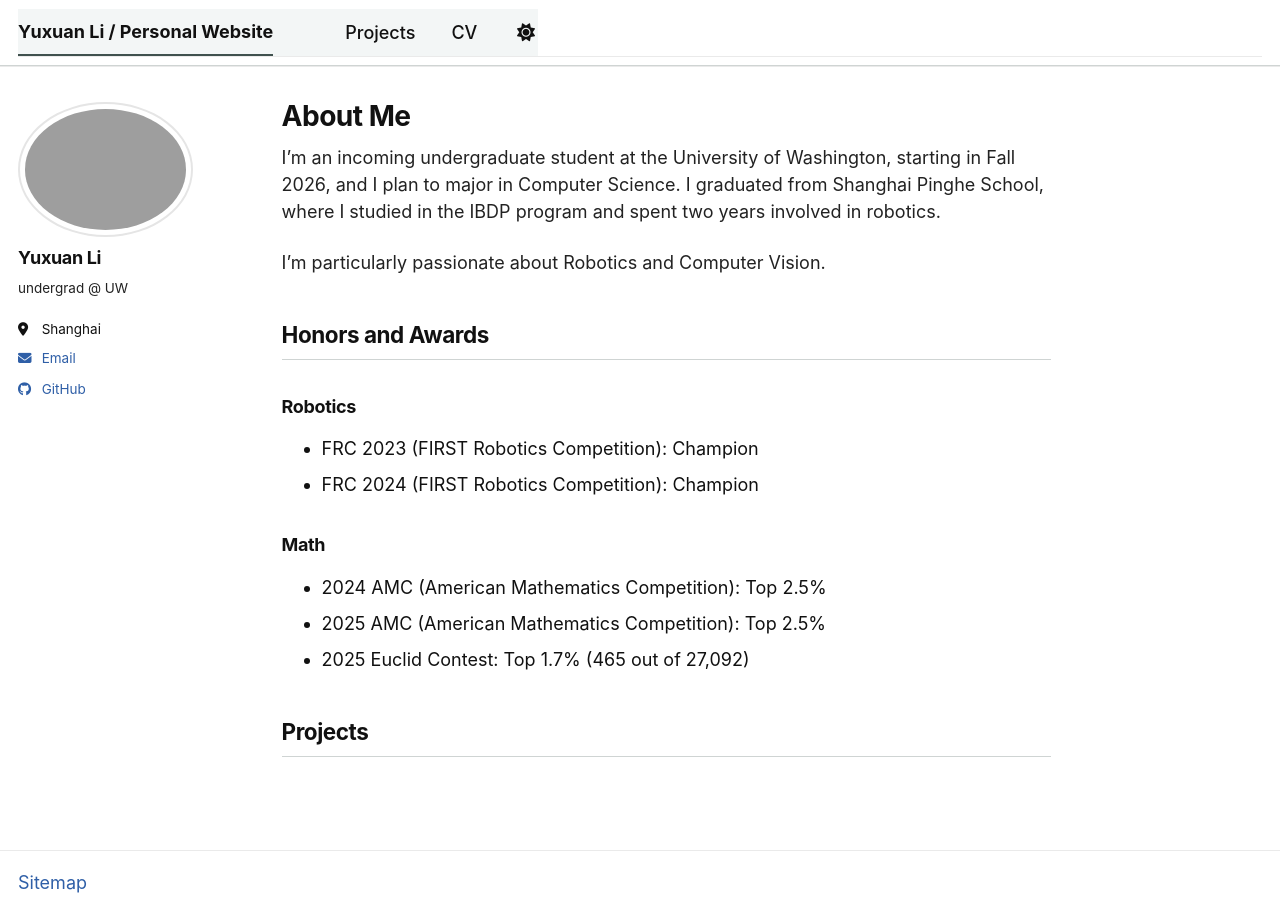
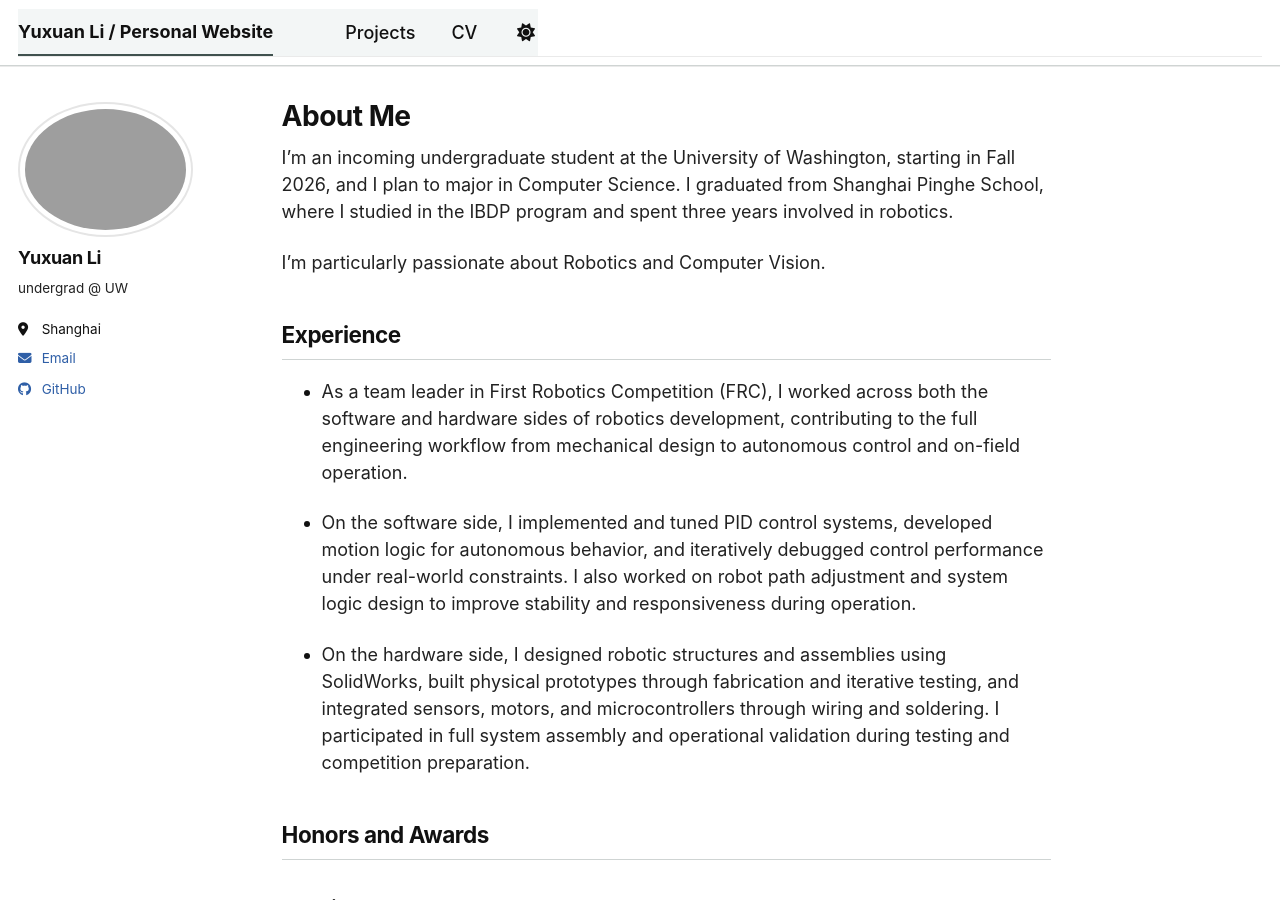
Before and after one commit to H1234L1/H1234L1.github.io, a Jekyll site: the page built from _pages/about.md, in a window 1280 px wide and 900 px high. Built offline with Jekyll 4.4.1, drawn with Linux system fonts in a browser that asks for light colours; a script bundle is joined from its source files by our own code; library files that are not in the unit come from our copies.

Commit message:
Update about.md

```diff
--- a/_pages/about.md
+++ b/_pages/about.md
@@ -7,9 +7,16 @@ redirect_from:
   - /about.html
 ---
 
-I’m an incoming undergraduate student at the University of Washington, starting in Fall 2026, and I plan to major in Computer Science. I graduated from Shanghai Pinghe School, where I studied in the IBDP program and spent two years involved in robotics.
+I’m an incoming undergraduate student at the University of Washington, starting in Fall 2026, and I plan to major in Computer Science. I graduated from Shanghai Pinghe School, where I studied in the IBDP program and spent three years involved in robotics.
 
 I’m particularly passionate about Robotics and Computer Vision.
+
+## Experience
+- As a team leader in First Robotics Competition (FRC), I worked across both the software and hardware sides of robotics development, contributing to the full engineering workflow from mechanical design to autonomous control and on-field operation.
+
+- On the software side, I implemented and tuned PID control systems, developed motion logic for autonomous behavior, and iteratively debugged control performance under real-world constraints. I also worked on robot path adjustment and system logic design to improve stability and responsiveness during operation.
+
+- On the hardware side, I designed robotic structures and assemblies using SolidWorks, built physical prototypes through fabrication and iterative testing, and integrated sensors, motors, and microcontrollers through wiring and soldering. I participated in full system assembly and operational validation during testing and competition preparation.
 
 ## Honors and Awards
 
```
